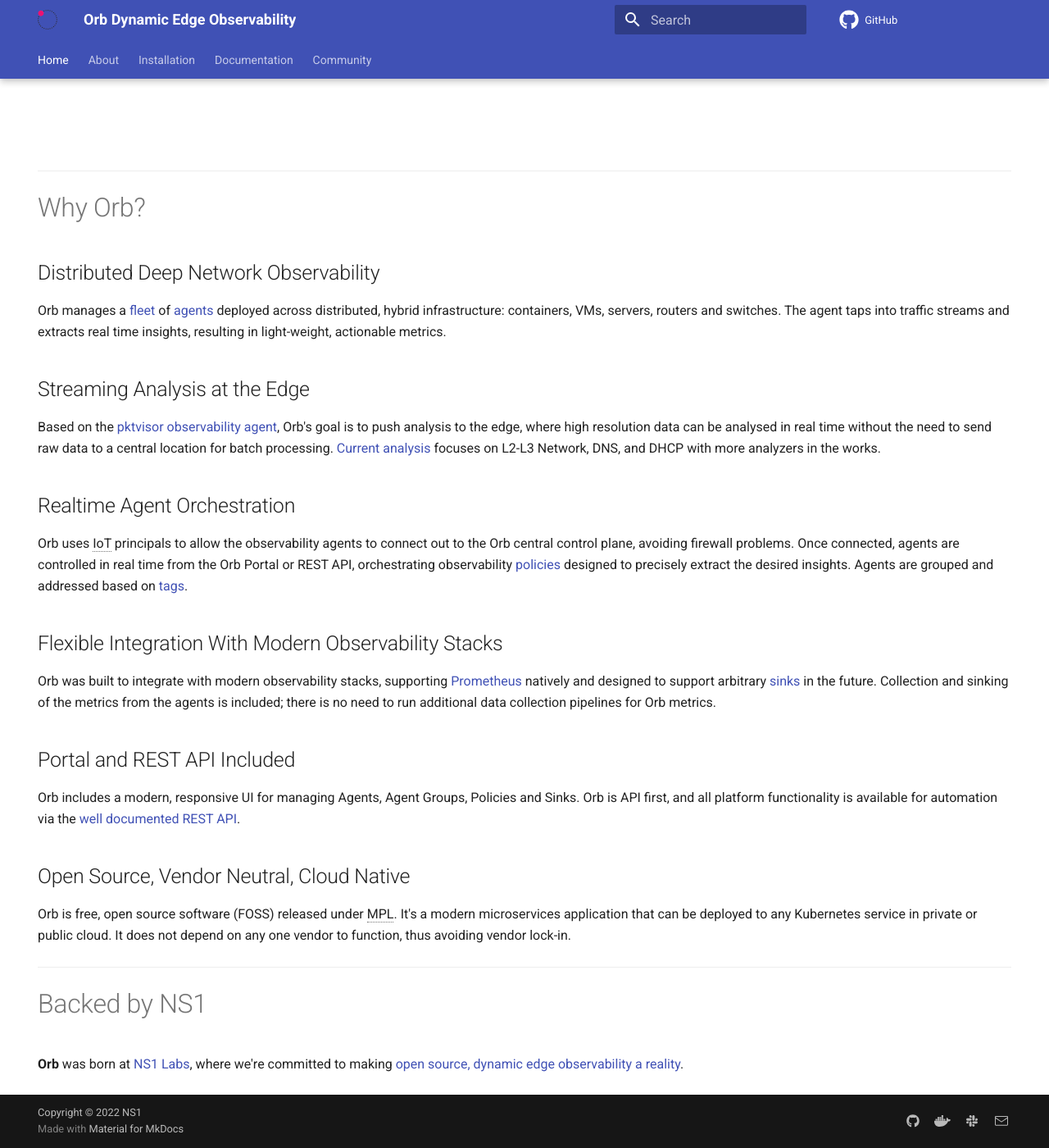
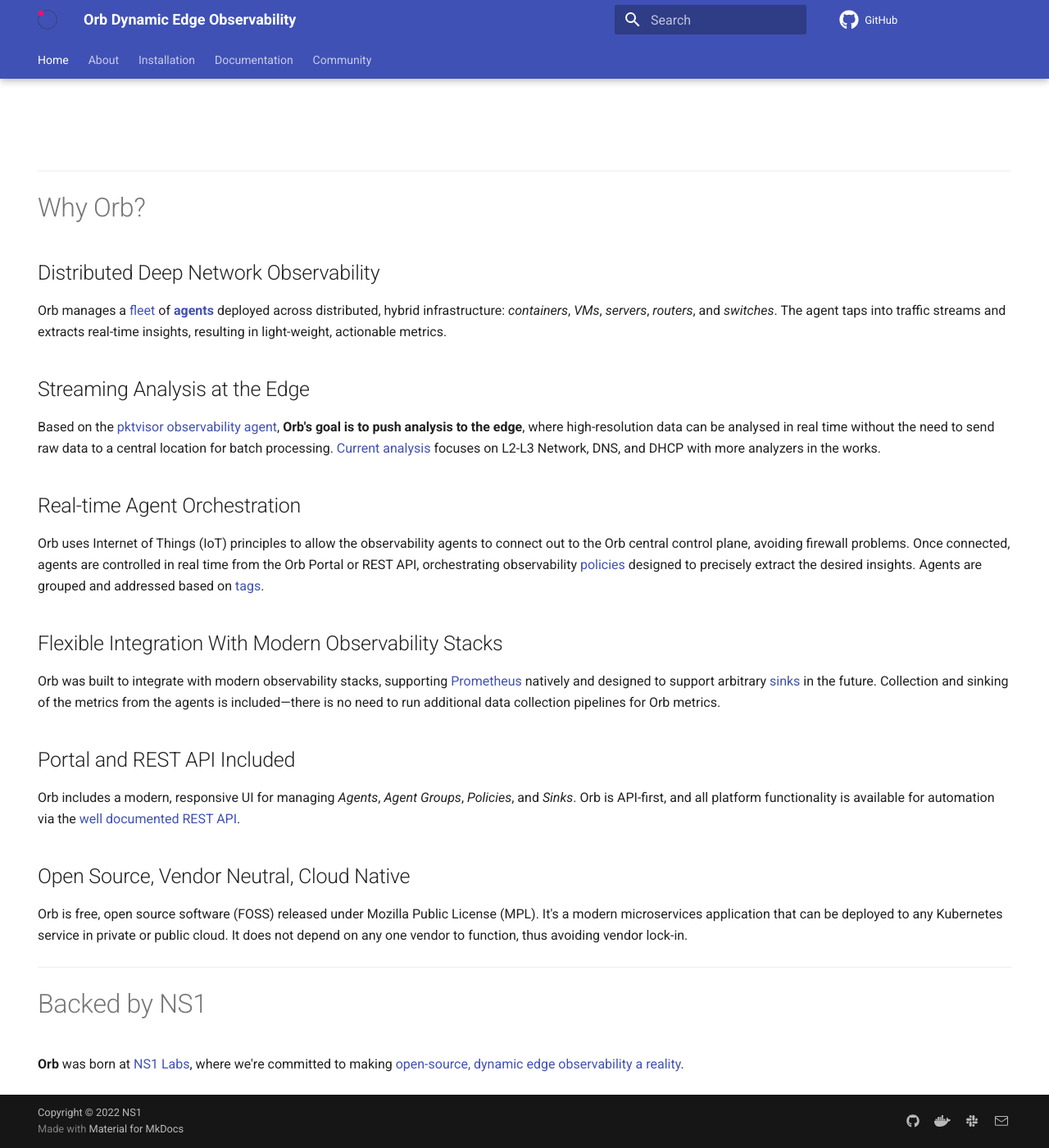
Before and after one commit to orb-community/orb-website, an MkDocs documentation site: the page built from docs/index.md, in a window 1280 px wide and 1400 px high, scrolled down 614 px. Shown: the whole window at 82% size. Built offline with MkDocs 1.6.1 and Material for MkDocs 9.7.7, drawn with Linux system fonts in a browser that asks for light colours; comment, search, counter and statistics services are not loaded; some of the changed text lies outside the part shown.

Commit message:
text updates

```diff
--- a/docs/index.md
+++ b/docs/index.md
@@ -8,7 +8,7 @@
 <img src="img/ORB-logo-black@3x.png" alt="Orb" width="500"/>
 ![Orb Overview](/img/ORB-diagram2.png){ align=right width="450" }
 
-# Open-source, dynamic edge observability.
+# Open source, dynamic edge observability.
 
 [Get Started with Orb](install/){ .md-button .md-button--primary }
 
@@ -20,38 +20,27 @@
 # Why Orb?
 
 ## Distributed Deep Network Observability
-Orb manages a [fleet](about/#fleet) of [agents](about/#agent) deployed across distributed, hybrid infrastructure: containers, VMs, servers, routers and switches.
-The agent taps into traffic streams and extracts real time insights, resulting in light-weight, actionable metrics.
+Orb manages a [fleet](about/#fleet) of **[agents](about/#agent)** deployed across distributed, hybrid infrastructure: *containers*, *VMs*, *servers*, *routers*, and *switches*.
+The agent taps into traffic streams and extracts real-time insights, resulting in light-weight, actionable metrics.
 
 ## Streaming Analysis at the Edge
-Based on the [pktvisor observability agent](https://pktvisor.dev), Orb's goal is to push analysis to the edge, where high resolution
-data can be analysed in real time without the need to send raw data to a central location for batch processing.
-[Current analysis](https://github.com/ns1labs/pktvisor/wiki/Current-Metrics) focuses on L2-L3 Network, DNS, and DHCP with more analyzers in the works.
+Based on the [pktvisor observability agent](https://pktvisor.dev), **Orb's goal is to push analysis to the edge**, where high-resolution data can be analysed in real time without the need to send raw data to a central location for batch processing. [Current analysis](https://github.com/ns1labs/pktvisor/wiki/Current-Metrics) focuses on L2-L3 Network, DNS, and DHCP with more analyzers in the works.
 
-## Realtime Agent Orchestration
-Orb uses IoT principals to allow the observability agents to connect out to the Orb central control plane, avoiding firewall problems.
-Once connected, agents are controlled in real time from the Orb Portal or REST API, orchestrating observability [policies](about/#policies) designed
-to precisely extract the desired insights. Agents are grouped and addressed based on [tags](about/#agent-group).
-
-*[IoT]: Internet of Things
-*[MPL]: Mozilla Public License
+## Real-time Agent Orchestration
+Orb uses Internet of Things (IoT) principles to allow the observability agents to connect out to the Orb central control plane, avoiding firewall problems. Once connected, agents are controlled in real time from the Orb Portal or REST API, orchestrating observability [policies](about/#policies) designed to precisely extract the desired insights. Agents are grouped and addressed based on [tags](about/#agent-group).
 
 ## Flexible Integration With Modern Observability Stacks
 Orb was built to integrate with modern observability stacks, supporting [Prometheus](https://prometheus.io/) natively and
 designed to support arbitrary [sinks](about/#sinks) in the future. Collection and sinking of the metrics from the agents
-is included; there is no need to run additional data collection pipelines for Orb metrics.
+is included—there is no need to run additional data collection pipelines for Orb metrics.
 
 ## Portal and REST API Included
-Orb includes a modern, responsive UI for managing Agents, Agent Groups, Policies and Sinks. Orb is API first, and all platform functionality
-is available for automation via the [well documented REST API](docs/#working-with-api-docs).
+Orb includes a modern, responsive UI for managing *Agents*, *Agent Groups*, *Policies*, and *Sinks*. Orb is API-first, and all platform functionality is available for automation via the [well documented REST API](docs/#working-with-api-docs).
 
 ## Open Source, Vendor Neutral, Cloud Native
-Orb is free, open source software (FOSS) released under MPL. It's a modern microservices application that can be deployed
-to any Kubernetes service in private or public cloud. It does not depend on any one vendor to function, thus avoiding
-vendor lock-in.
+Orb is free, open source software (FOSS) released under Mozilla Public License (MPL). It's a modern microservices application that can be deployed to any Kubernetes service in private or public cloud. It does not depend on any one vendor to function, thus avoiding vendor lock-in.
 
 ***
 
 # Backed by NS1
-**Orb** was born at [NS1 Labs](https://ns1.com/labs), where we're
-committed to making [open source, dynamic edge observability a reality](https://ns1.com/blog/orb-a-new-paradigm-for-dynamic-edge-observability).
+**Orb** was born at [NS1 Labs](https://ns1.com/labs), where we're committed to making [open-source, dynamic edge observability a reality](https://ns1.com/blog/orb-a-new-paradigm-for-dynamic-edge-observability).
```
